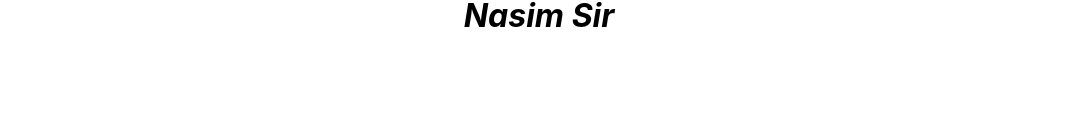
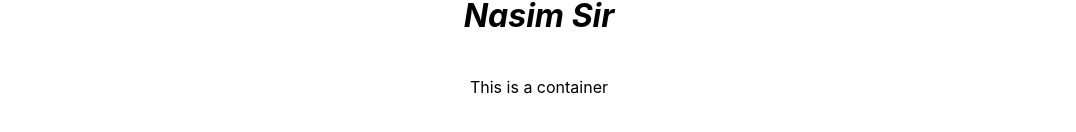
Before and after one commit to Rakesh01999/my-react-typescript, a React (Create React App) app: page / in a window 1280 px wide. Shown: the part 406-538 px from the top of the page, without its empty margins (101-1177 px from the left). Built offline with nearby package versions, Linux system fonts and the light colour scheme.

Commit message:
StatusContainer added/imported to app.tsx

```diff
--- a/src/App.tsx
+++ b/src/App.tsx
@@ -4,6 +4,7 @@ import "./App.css";
 import Container from "./components/Container";
 import Teacher from "./components/Teacher";
 import Status from "./components/Status";
+import StatusContainer from "./components/StatusContainer";
 
 const App: React.FC = () => {
   const teacherList = [
@@ -31,6 +32,8 @@ const App: React.FC = () => {
       <i>
         <Teacher teacherList={teacherList} />
       </i>
+      <br />
+      <StatusContainer > This is a container</StatusContainer>
     </div>
   );
 };
```
